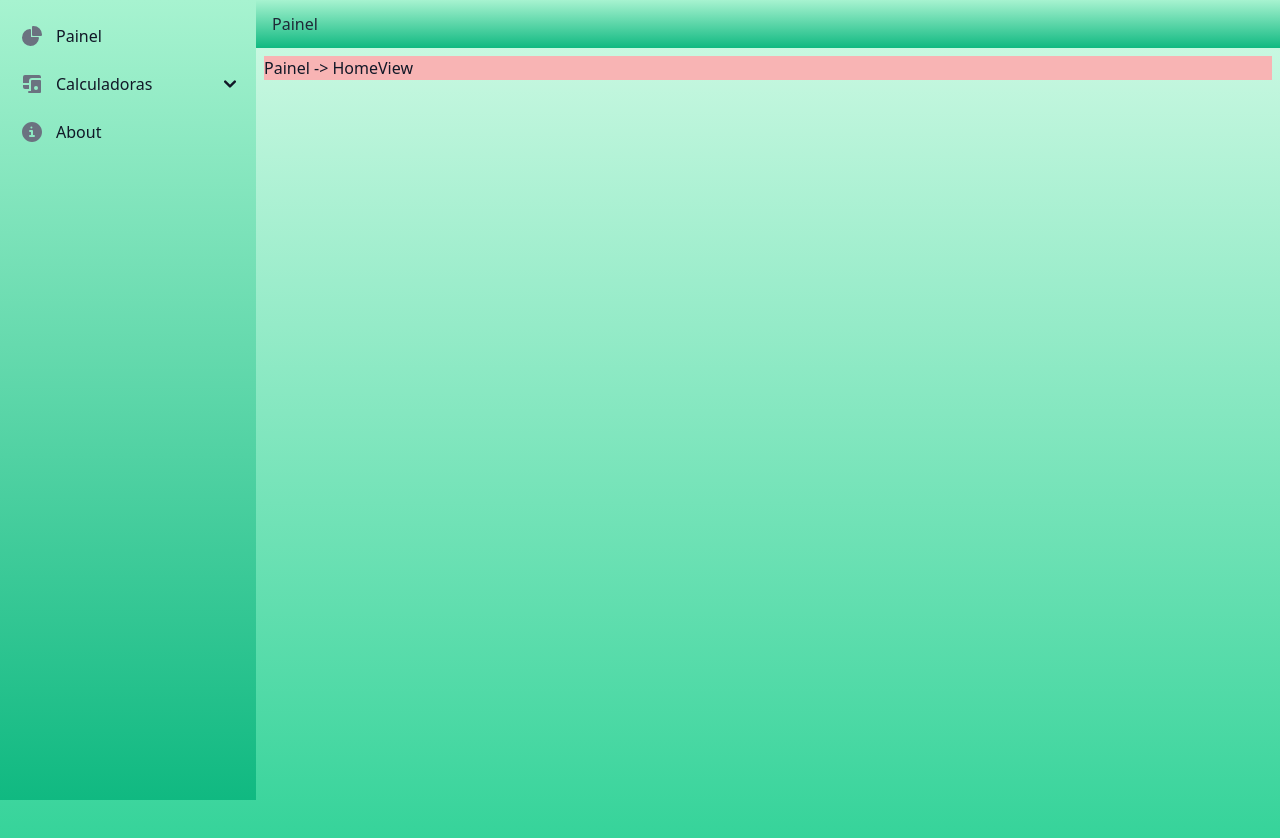
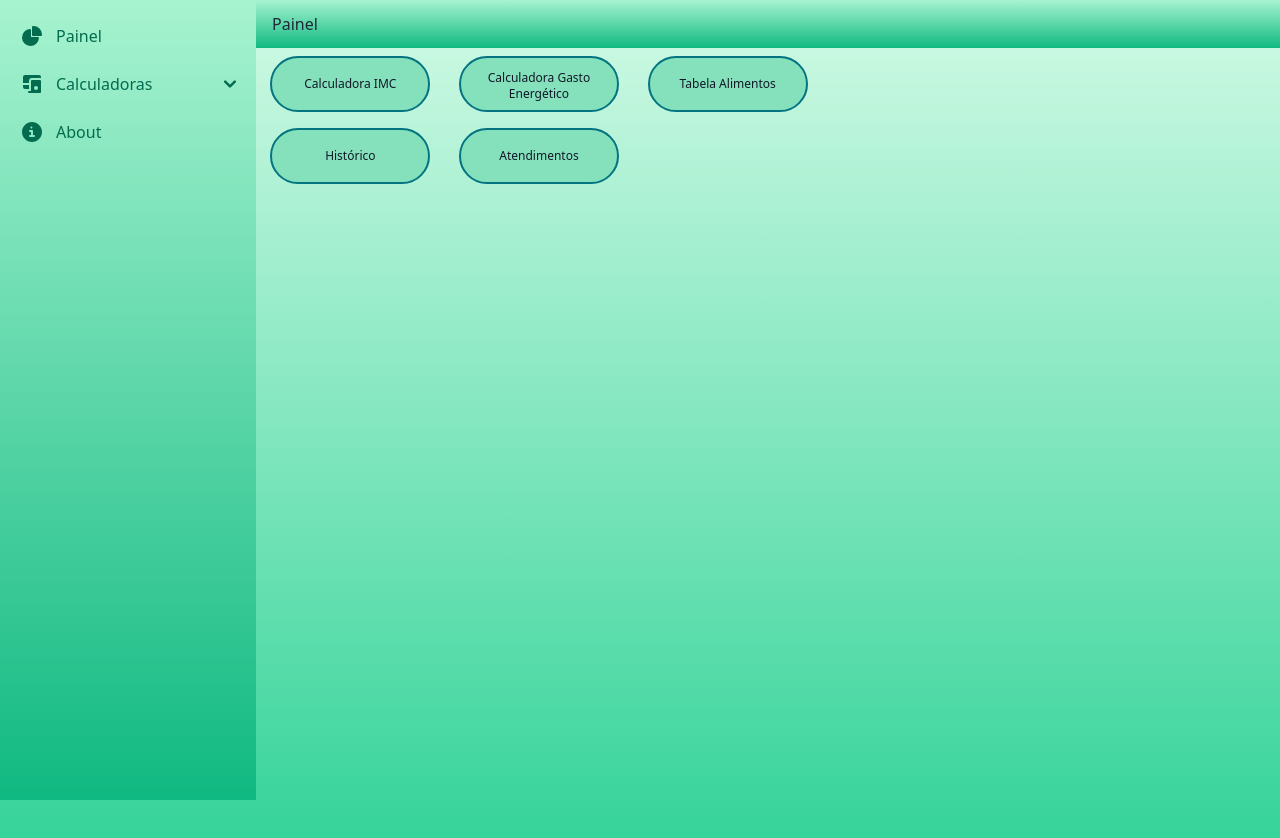
Before and after one commit to crebs86/layout_mobile, a Vue app: page / in a window 1280 px wide. Shown: the top 838 px of the page. Built offline with nearby package versions, Linux system fonts and the light colour scheme; what vue-toast-notification would draw is missing.

Commit message:
# alterado lógica das mácaras # corigido menu não fechar ao clicar em link

```diff
--- a/package.json
+++ b/package.json
@@ -16,6 +16,7 @@
     "@capacitor/android": "6.0.0",
     "@capacitor/core": "^6.0.0",
     "flowbite": "^2.3.0",
+    "smask": "^3.0.4",
     "vanilla-masker": "^1.2.0",
     "vue": "^3.4.21",
     "vue-router": "^4.3.0",
--- a/src/components/AsideComponent.vue
+++ b/src/components/AsideComponent.vue
@@ -1,16 +1,26 @@
+<!--script setup lang="ts">
+import { onMounted, getCurrentInstance, ref } from 'vue';
+
+onMounted(() => {
+    instance.value = getCurrentInstance();
+})
+
+const instance = ref();
+</script-->
+
 <template>
     <aside id="sidebar-multi-level-sidebar"
-        class="fixed top-0 left-0 z-40 w-64 h-screen transition-transform -translate-x-full sm:translate-x-0"
+        class="fixed top-0 left-0 z-40 w-64 h-screen transition-transform -translate-x-full sm:translate-x-0 md:hidden"
         aria-label="Sidebar">
-        <div class="h-full px-3 py-4 overflow-y-auto bg-gradient-to-t from-emerald-500 to-emerald-200 dark:from-teal-700 dark:to-teal-600">
+        <div
+            class="h-full px-3 py-4 overflow-y-auto bg-gradient-to-t from-emerald-500 to-emerald-200 dark:from-teal-700 dark:to-teal-600 text-green-700 dark:text-white">
             <ul class="space-y-2 font-medium">
                 <li>
                     <RouterLink to="/" data-drawer-target="sidebar-multi-level-sidebar"
                         data-drawer-toggle="sidebar-multi-level-sidebar" aria-controls="sidebar-multi-level-sidebar"
-                        class="flex items-center p-2 text-gray-900 rounded-lg dark:text-white hover:bg-gray-100 dark:hover:bg-gray-700 group">
-                        <svg class="w-6 h-6 text-gray-500 dark:text-white" aria-hidden="true"
-                            xmlns="http://www.w3.org/2000/svg" width="24" height="24" fill="currentColor"
-                            viewBox="0 0 24 24">
+                        class="flex items-center p-2 text-gren-700 rounded-lg hover:bg-gray-100 dark:hover:bg-gray-700 group">
+                        <svg class="w-6 h-6" aria-hidden="true" xmlns="http://www.w3.org/2000/svg" width="24"
+                            height="24" fill="currentColor" viewBox="0 0 24 24">
                             <path
                                 d="M13.5 2c-.178 0-.356.013-.492.022l-.074.005a1 1 0 0 0-.934.998V11a1 1 0 0 0 1 1h7.975a1 1 0 0 0 .998-.934l.005-.074A7.04 7.04 0 0 0 22 10.5 8.5 8.5 0 0 0 13.5 2Z" />
                             <path
@@ -22,11 +32,10 @@
                 </li>
                 <li>
                     <button type="button"
-                        class="flex items-center w-full p-2 text-base text-gray-900 transition duration-75 rounded-lg group hover:bg-gray-100 dark:text-white dark:hover:bg-gray-700"
-                        aria-controls="dropdown-example" data-collapse-toggle="dropdown-example">
-                        <svg class="w-6 h-6 text-gray-500 dark:text-white" aria-hidden="true"
-                            xmlns="http://www.w3.org/2000/svg" width="24" height="24" fill="currentColor"
-                            viewBox="0 0 24 24">
+                        class="flex items-center w-full p-2 text-base transition duration-75 rounded-lg group hover:bg-gray-100 dark:hover:bg-gray-700"
+                        aria-controls="submenu-calc-mobile" data-collapse-toggle="submenu-calc-mobile">
+                        <svg class="w-6 h-6" aria-hidden="true" xmlns="http://www.w3.org/2000/svg" width="24"
+                            height="24" fill="currentColor" viewBox="0 0 24 24">
                             <path fill-rule="evenodd"
                                 d="M12 8a1 1 0 0 0-1 1v10H9a1 1 0 1 0 0 2h11a1 1 0 0 0 1-1V9a1 1 0 0 0-1-1h-8Zm4 10a2 2 0 1 1 0-4 2 2 0 0 1 0 4Z"
                                 clip-rule="evenodd" />
@@ -44,18 +53,18 @@
                                 d="m1 1 4 4 4-4" />
                         </svg>
                     </button>
-                    <ul id="dropdown-example" class="hidden py-2 space-y-2">
+                    <ul id="submenu-calc-mobile" class="hidden py-2 space-y-2">
                         <li>
                             <RouterLink to="/GastoEnergetico" data-drawer-target="sidebar-multi-level-sidebar"
                                 data-drawer-toggle="sidebar-multi-level-sidebar"
                                 aria-controls="sidebar-multi-level-sidebar"
-                                class="flex items-center w-full p-2 text-gray-900 transition duration-75 rounded-lg pl-11 group hover:bg-gray-100 dark:text-white dark:hover:bg-gray-700">
+                                class="flex items-center w-full p-2 transition duration-75 rounded-lg pl-11 group hover:bg-gray-100 dark:hover:bg-gray-700">
                                 Gasto Energético
                             </RouterLink>
                         </li>
                         <li>
                             <a href="#"
-                                class="flex items-center w-full p-2 text-gray-900 transition duration-75 rounded-lg pl-11 group hover:bg-gray-100 dark:text-white dark:hover:bg-gray-700">IMC</a>
+                                class="flex items-center w-full p-2 transition duration-75 rounded-lg pl-11 group hover:bg-gray-100 dark:hover:bg-gray-700">IMC</a>
                         </li>
 
                     </ul>
@@ -64,10 +73,82 @@
                 <li>
                     <RouterLink to="/about" data-drawer-target="sidebar-multi-level-sidebar"
                         data-drawer-toggle="sidebar-multi-level-sidebar" aria-controls="sidebar-multi-level-sidebar"
-                        class="flex items-center p-2 text-gray-900 rounded-lg dark:text-white hover:bg-gray-100 dark:hover:bg-gray-700 group">
-                        <svg class="w-6 h-6 text-gray-500 dark:text-white" aria-hidden="true"
-                            xmlns="http://www.w3.org/2000/svg" width="24" height="24" fill="currentColor"
-                            viewBox="0 0 24 24">
+                        class="flex items-center p-2 rounded-lg hover:bg-gray-100 dark:hover:bg-gray-700 group">
+                        <svg class="w-6 h-6" aria-hidden="true" xmlns="http://www.w3.org/2000/svg" width="24"
+                            height="24" fill="currentColor" viewBox="0 0 24 24">
+                            <path fill-rule="evenodd"
+                                d="M2 12C2 6.477 6.477 2 12 2s10 4.477 10 10-4.477 10-10 10S2 17.523 2 12Zm9.408-5.5a1 1 0 1 0 0 2h.01a1 1 0 1 0 0-2h-.01ZM10 10a1 1 0 1 0 0 2h1v3h-1a1 1 0 1 0 0 2h4a1 1 0 1 0 0-2h-1v-4a1 1 0 0 0-1-1h-2Z"
+                                clip-rule="evenodd" />
+                        </svg>
+
+                        <span class="flex-1 ms-3 whitespace-nowrap">About</span>
+                    </RouterLink>
+                </li>
+            </ul>
+        </div>
+    </aside>
+    <aside
+        class="fixed top-0 left-0 z-40 w-64 h-screen transition-transform -translate-x-full sm:translate-x-0 sm:hidden md:block">
+        <div
+            class="h-full px-3 py-4 overflow-y-auto bg-gradient-to-t from-emerald-500 to-emerald-200 dark:from-teal-700 dark:to-teal-600 text-green-700 dark:text-white">
+            <ul class="space-y-2 font-medium">
+                <li>
+                    <RouterLink to="/"
+                        class="flex items-center p-2 rounded-lg hover:bg-gray-100 dark:hover:bg-gray-700 group">
+                        <svg class="w-6 h-6" aria-hidden="true" xmlns="http://www.w3.org/2000/svg" width="24"
+                            height="24" fill="currentColor" viewBox="0 0 24 24">
+                            <path
+                                d="M13.5 2c-.178 0-.356.013-.492.022l-.074.005a1 1 0 0 0-.934.998V11a1 1 0 0 0 1 1h7.975a1 1 0 0 0 .998-.934l.005-.074A7.04 7.04 0 0 0 22 10.5 8.5 8.5 0 0 0 13.5 2Z" />
+                            <path
+                                d="M11 6.025a1 1 0 0 0-1.065-.998 8.5 8.5 0 1 0 9.038 9.039A1 1 0 0 0 17.975 13H11V6.025Z" />
+                        </svg>
+
+                        <span class="flex-1 ms-3 whitespace-nowrap">Painel</span>
+                    </RouterLink>
+                </li>
+                <li>
+                    <button type="button"
+                        class="flex items-center w-full p-2 text-base transition duration-75 rounded-lg group hover:bg-gray-100 dark:hover:bg-gray-700"
+                        aria-controls="submenu-calc-desktop" data-collapse-toggle="submenu-calc-desktop">
+                        <svg class="w-6 h-6" aria-hidden="true" xmlns="http://www.w3.org/2000/svg" width="24"
+                            height="24" fill="currentColor" viewBox="0 0 24 24">
+                            <path fill-rule="evenodd"
+                                d="M12 8a1 1 0 0 0-1 1v10H9a1 1 0 1 0 0 2h11a1 1 0 0 0 1-1V9a1 1 0 0 0-1-1h-8Zm4 10a2 2 0 1 1 0-4 2 2 0 0 1 0 4Z"
+                                clip-rule="evenodd" />
+                            <path fill-rule="evenodd"
+                                d="M5 3a2 2 0 0 0-2 2v6h6V9a3 3 0 0 1 3-3h8c.35 0 .687.06 1 .17V5a2 2 0 0 0-2-2H5Zm4 10H3v2a2 2 0 0 0 2 2h4v-4Z"
+                                clip-rule="evenodd" />
+                        </svg>
+
+                        <span class="flex-1 ms-3 text-left rtl:text-right whitespace-nowrap">Calculadoras</span>
+
+
+                        <svg class="w-3 h-3" aria-hidden="true" xmlns="http://www.w3.org/2000/svg" fill="none"
+                            viewBox="0 0 10 6">
+                            <path stroke="currentColor" stroke-linecap="round" stroke-linejoin="round" stroke-width="2"
+                                d="m1 1 4 4 4-4" />
+                        </svg>
+                    </button>
+                    <ul id="submenu-calc-desktop" class="hidden py-2 space-y-2">
+                        <li>
+                            <RouterLink to="/GastoEnergetico"
+                                class="flex items-center w-full p-2 transition duration-75 rounded-lg pl-11 group hover:bg-gray-100 dark:hover:bg-gray-700">
+                                Gasto Energético
+                            </RouterLink>
+                        </li>
+                        <li>
+                            <a href="#"
+                                class="flex items-center w-full p-2 transition duration-75 rounded-lg pl-11 group hover:bg-gray-100 dark:hover:bg-gray-700">IMC</a>
+                        </li>
+
+                    </ul>
+                </li>
+
+                <li>
+                    <RouterLink to="/about"
+                        class="flex items-center p-2 rounded-lg hover:bg-gray-100 dark:hover:bg-gray-700 group">
+                        <svg class="w-6 h-6" aria-hidden="true" xmlns="http://www.w3.org/2000/svg" width="24"
+                            height="24" fill="currentColor" viewBox="0 0 24 24">
                             <path fill-rule="evenodd"
                                 d="M2 12C2 6.477 6.477 2 12 2s10 4.477 10 10-4.477 10-10 10S2 17.523 2 12Zm9.408-5.5a1 1 0 1 0 0 2h.01a1 1 0 1 0 0-2h-.01ZM10 10a1 1 0 1 0 0 2h1v3h-1a1 1 0 1 0 0 2h4a1 1 0 1 0 0-2h-1v-4a1 1 0 0 0-1-1h-2Z"
                                 clip-rule="evenodd" />
--- a/src/mascaras.ts
+++ /dev/null
@@ -1,30 +0,0 @@
-import Vmasker from 'vanilla-masker'
-
-const mascara = (valor: any) => {
-  //console.log(valor, tipo)
-  let v: string = ''
-  const tipo: string = valor.target.getAttribute('data-tipo')
-
-  if (tipo === 'telefone') {
-    v = valor.target.value.replace(/[^0-9]/g, '')
-    v = v.replace(/^(\d{2})(\d)/g, '($1)$2')
-
-    if (v.length <= 13) {
-      v = v.replace(/(\d)(\d{4})$/, '$1-$2')
-    } else {
-      v = v.replace(/(\d)(\d{5})$/, '$1-$2')
-    }
-  }
-
-  if (tipo === 'peso') {
-    v = valor.target.value.replace(/[^0-9]/g, '')
-    let vv = Vmasker(valor.target).maskPattern('99.99')
-
-    console.log(vv, 'vv')
-  }
-
-  console.log(v, v.length)
-  return v
-}
-
-export default mascara
--- a/src/views/Dashboard.vue
+++ b/src/views/Dashboard.vue
@@ -1,7 +1,28 @@
-<script setup lang="ts">
-//todo
-</script>
-
+<!-- eslint-disable vue/multi-word-component-names -->
 <template>
-  <div class="bg-red-300">Painel -> HomeView</div>
+  <div class="grid grid-cols-2 md:grid-cols-3 gap-4 max-w-[550px] place-items-center">
+    <div class="">
+      <button
+        class="px-6 py-3 w-40 h-14 border-2 rounded-full border-teal-600 bg-green-300 dark:bg-teal-900/50 text-xs">Calculadora
+        IMC</button>
+    </div>
+    <div class="">
+      <button
+        class="px-6 py-3 w-40 h-14 border-2 rounded-full bg-green-300 border-teal-600 dark:bg-teal-900/50 text-xs">Calculadora
+        Gasto Energético</button>
+    </div>
+    <div class="">
+      <button
+        class="px-6 py-3 w-40 h-14 border-2 rounded-full bg-green-300 border-teal-600 dark:bg-teal-900/50 text-xs">Tabela
+        Alimentos</button>
+    </div>
+    <div class="">
+      <button
+        class="px-6 py-3 w-40 h-14 border-2 rounded-full bg-green-300 border-teal-600 dark:bg-teal-900/50 text-xs">Histórico</button>
+    </div>
+    <div class="">
+      <button
+        class="px-6 py-3 w-40 h-14 border-2 rounded-full bg-green-300 border-teal-600 dark:bg-teal-900/50 text-xs">Atendimentos</button>
+    </div>
+  </div>
 </template>
--- a/src/views/GastoEnergetico.vue
+++ b/src/views/GastoEnergetico.vue
@@ -1,8 +1,7 @@
 <script setup lang="ts">
 import { ref } from 'vue';
 import { useToast } from 'vue-toast-notification';
-import mascara from '@/mascaras';
-import Vmasker from 'vanilla-masker'
+import * as smask from "smask";
 
 const $toast = useToast();
 
@@ -27,30 +26,34 @@ const erros = ref({
 const atividadeFisica = {
   feminino: {
     eutrofico: {
-      sedentario: 1,
-      atividade_leve: 1.12,
-      atividade_moderada: 1.27,
-      atividade_intensa: 1.45
+      "vazio": 0,
+      "sedentario": 1,
+      "atividade_leve": 1.12,
+      "atividade_moderada": 1.27,
+      "atividade_intensa": 1.45
     },
     sobrepeso: {
-      sedentario: 1,
-      atividade_leve: 1.16,
-      atividade_moderada: 1.27,
-      atividade_intensa: 1.44
+      "vazio": 0,
+      "sedentario": 1,
+      "atividade_leve": 1.16,
+      "atividade_moderada": 1.27,
+      "atividade_intensa": 1.44
     }
   },
   masculino: {
     eutrofico: {
-      sedentario: 1,
-      atividade_leve: 1.11,
-      atividade_moderada: 1.25,
-      atividade_intensa: 1.48
+      "vazio": 0,
+      "sedentario": 1,
+      "atividade_leve": 1.11,
+      "atividade_moderada": 1.25,
+      "atividade_intensa": 1.48
     },
     sobrepeso: {
-      sedentario: 1,
-      atividade_leve: 1.12,
-      atividade_moderada: 1.29,
-      atividade_intensa: 1.59
+      "vazio": 0,
+      "sedentario": 1,
+      "atividade_leve": 1.12,
+      "atividade_moderada": 1.29,
+      "atividade_intensa": 1.59
     }
   }
 }
@@ -58,7 +61,7 @@ const atividadeFisica = {
 function calcular() {
   resetErros();
   if (calc.value.peso && calc.value.altura && calc.value.af && calc.value.sexo) {
-    calc.value.imc = calcIMC(calc.value.peso, calc.value.altura)
+    calc.value.imc = calcIMC(parseFloat(calc.value.peso), calc.value.altura)
     calc.value.kcal = calcENE()
   } else {
     showErros()
@@ -72,21 +75,25 @@ function calcIMC(peso: number, altura: number): number {
 function calcENE() {
   if (calc.value.imc >= 18.5 && calc.value.imc < 25) {
     if (calc.value.sexo == 'masculino') {
-      let pa = atividadeFisica['masculino']['eutrofico'][calc.value.af]
+      //@ts-ignore
+      let pa = atividadeFisica.masculino.eutrofico[calc.value.af]
       return ((662 - (9.53 * calc.value.idade)) +
-        (pa * (((15.91 * calc.value.peso) + (539.6 * calc.value.altura / 100)))));
+        (pa * (((15.91 * parseFloat(calc.value.peso)) + (539.6 * calc.value.altura / 100)))));
     } else if (calc.value.sexo == 'feminino') {
-      let pa = atividadeFisica['feminino']['eutrofico'][calc.value.af]
-      return ((354 - (6.91 * calc.value.idade)) + (pa * (((9.36 * calc.value.peso) + (726 * calc.value.altura / 100)))));
+      //@ts-ignore
+      let pa = atividadeFisica.feminino.eutrofico[calc.value.af]
+      return ((354 - (6.91 * calc.value.idade)) + (pa * (((9.36 * parseFloat(calc.value.peso)) + (726 * calc.value.altura / 100)))));
     }
   } else {
     if (calc.value.sexo == 'masculino') {
-      let pa = atividadeFisica['masculino']['sobrepeso'][calc.value.af]
+      //@ts-ignore
+      let pa = atividadeFisica.masculino.sobrepeso[calc.value.af]
       return ((1086 - (10.1 * calc.value.idade)) +
-        (pa * (((13.7 * calc.value.peso) + (416 * calc.value.altura / 100)))));
+        (pa * (((13.7 * parseFloat(calc.value.peso)) + (416 * calc.value.altura / 100)))));
     } else if (calc.value.sexo == 'feminino') {
-      let pa = atividadeFisica['feminino']['sobrepeso'][calc.value.af]
-      return ((448 - (7.95 * calc.value.idade)) + (pa * (((11.4 * calc.value.peso) + (619 * calc.value.altura / 100)))));
+      //@ts-ignore
+      let pa = atividadeFisica.feminino.sobrepeso[calc.value.af]
+      return ((448 - (7.95 * calc.value.idade)) + (pa * (((11.4 * parseFloat(calc.value.peso)) + (619 * calc.value.altura / 100)))));
     }
   }
   return 0;
@@ -132,23 +139,14 @@ function resetErros() {
   }
 }
 
-function mascararPeso(ev: any) {
-  let v = ev.target.value
-  var pSelector = document.querySelector('#peso');
-  if (v.length <= 3) {
-    Vmasker(pSelector).maskPattern('99.9')
-  } else if (v.length >= 4) {
-    Vmasker(pSelector).maskPattern('999.9');
+function mascararPeso() {
+  calc.value.peso = calc.value.peso.replace(/[^0-9]/g, '')
+
+  if (calc.value.peso.length > 4) {
+    calc.value.peso = calc.value.peso.slice(0, -1)
   }
-  setTimeout(() => {
-    calc.value.peso = ev.target.value
-  }, 50)
-}
+  calc.value.peso = smask.mask(calc.value.peso, ["dd", "dd.d", "ddd.d"])
 
-function mascarar(ev: any) {
-  let mascarado = mascara(ev)
-  let str = ev.target.getAttribute("data-model") + '=' + mascarado
-  eval(str)
 }
 
 function inputs(ev: any) {
@@ -194,7 +192,6 @@ function setClassificacaoImc() {
   <h1>
     Calculadora de Estimativa de Necessidade Energética 19 anos ou Mais
   </h1>
-
   <div class="mt-4">
     <label for="peso" class="block mb-2 text-sm font-medium text-gray-900 dark:text-white">
       Peso (Kg)
```
Also changed, not shown: 1 other file (tests, documents, lock files or other folders).
